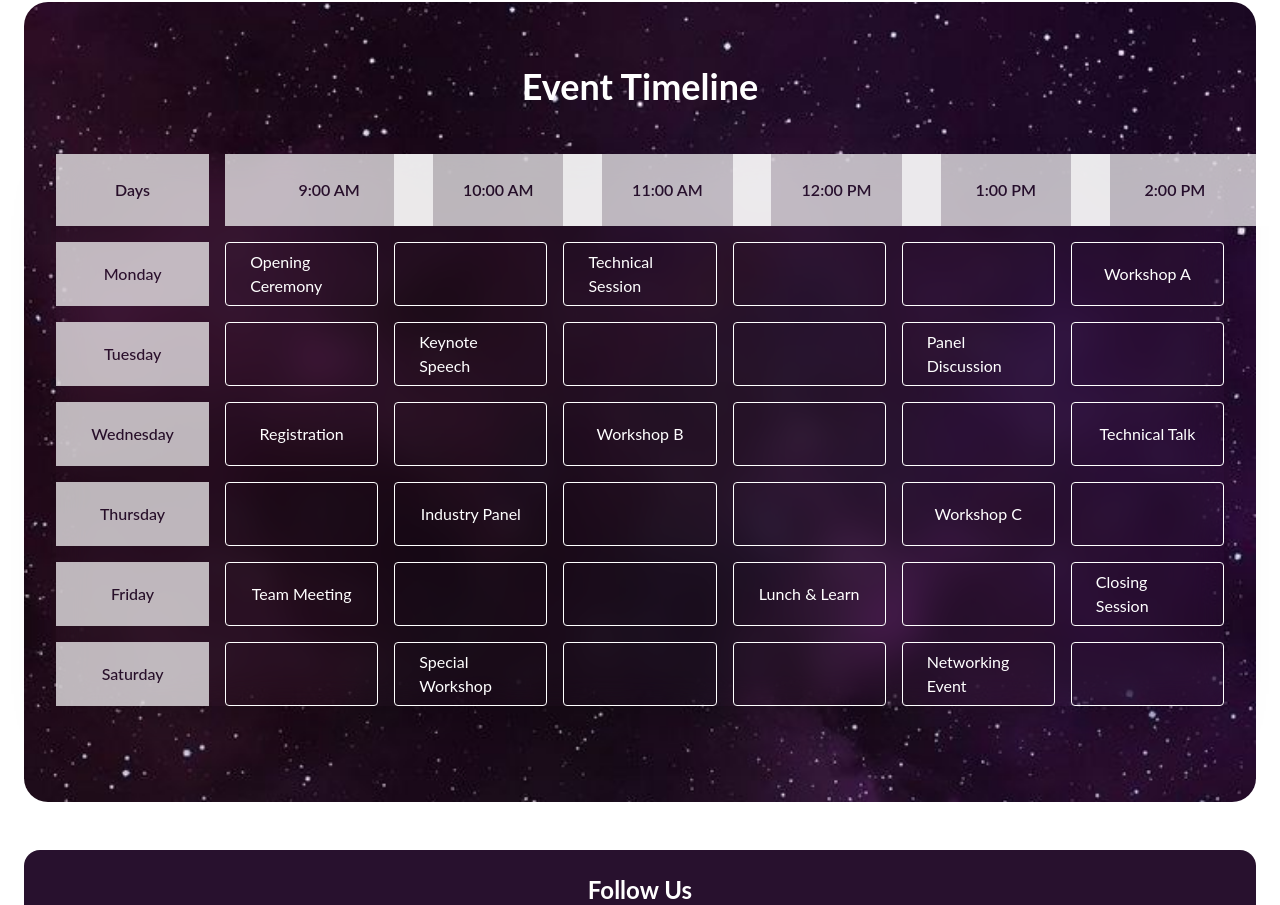
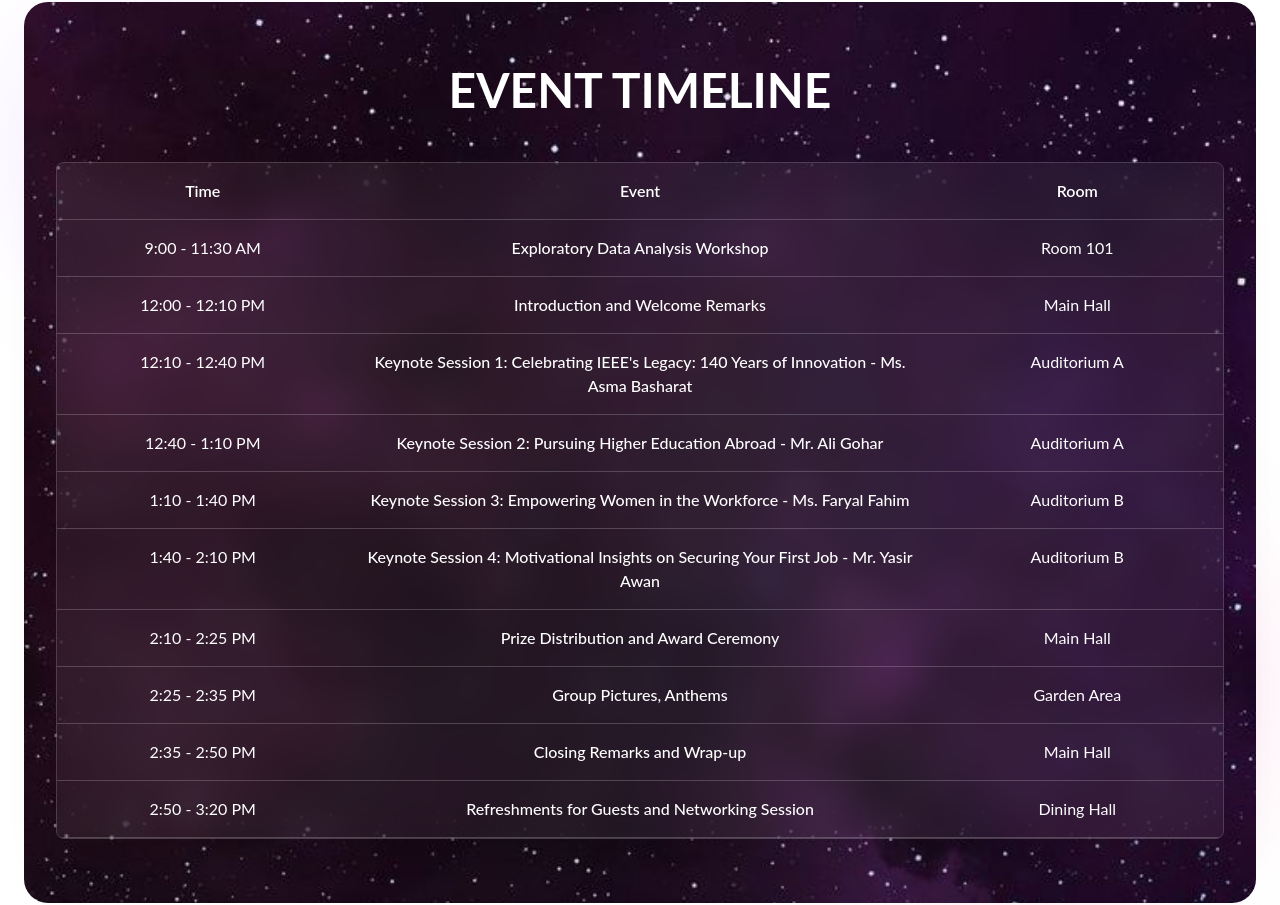
Before and after one commit to IEEE-Kinnaird/WIE-ILS-2025, a React (Vite) app in the folder wie-ils-2025/: page /programs in a window 1280 px wide. Shown: the part 238-1143 px from the top of the page. Built offline with nearby package versions, Linux system fonts and the light colour scheme.

Commit message:
responsiveness done , registration page left

```diff
--- a/wie-ils-2025/src/components/Footer.jsx
+++ b/wie-ils-2025/src/components/Footer.jsx
@@ -3,35 +3,35 @@ import { FaFacebook, FaTwitter, FaLinkedin, FaInstagram } from 'react-icons/fa';
 
 const Footer = () => {
   return (
-    <footer className="bg-[#28112E] text-white p-6 m-6 rounded-2xl">
+    <footer className="bg-[#28112E] text-white p-6 md:p-8 lg:p-10 m-4 md:m-6 rounded-2xl">
       <div className="container mx-auto text-center">
-        <h1 className="text-2xl font-bold mb-4">Follow Us</h1>
+        <h1 className="text-3xl font-bold mb-6">Follow Us</h1>
 
         {/* Social Media Links */}
-        <div className="mb-4 flex justify-center space-x-4">
+        <div className="mb-6 flex justify-center space-x-6">
           <a href="https://www.facebook.com" target="_blank" rel="noopener noreferrer" className="text-white hover:text-[#e065c5] transition duration-200">
-            <FaFacebook size={28} />
+            <FaFacebook size={32} />
           </a>
           <a href="https://www.twitter.com" target="_blank" rel="noopener noreferrer" className="text-white hover:text-[#e065c5] transition duration-200">
-            <FaTwitter size={28} />
+            <FaTwitter size={32} />
           </a>
           <a href="https://www.linkedin.com" target="_blank" rel="noopener noreferrer" className="text-white hover:text-[#e065c5] transition duration-200">
-            <FaLinkedin size={28} />
+            <FaLinkedin size={32} />
           </a>
           <a href="https://www.instagram.com" target="_blank" rel="noopener noreferrer" className="text-white hover:text-[#e065c5] transition duration-200">
-            <FaInstagram size={28} />
+            <FaInstagram size={32} />
           </a>
         </div>
 
         {/* Contact Information */}
-        <div className="mb-4">
-          <h2 className="text-lg font-semibold">Contact Us</h2>
+        <div className="mb-6">
+          <h2 className="text-xl font-semibold mb-2">Contact Us</h2>
           <p className="text-sm mb-1">Address: Kinnaird College for Women University, Lahore, Pakistan</p>
           <p className="text-sm mb-1">Phone: <a href="tel:+9242111000000" className="text-white hover:text-[#e065c5]">+92 42 111 000 000</a></p>
           <p className="text-sm">Email: <a href="mailto:info@kinnaird.edu.pk" className="text-white hover:text-[#e065c5]">info@kinnaird.edu.pk</a></p>
         </div>
 
-        <p className='mb-2 text-gray-500'>Content © Copyright 2025 WIE-ILS</p>
+        <p className='mb-2 text-gray-500 text-sm'>Content © Copyright 2025 WIE-ILS</p>
       </div>
     </footer>
   );
--- a/wie-ils-2025/src/components/Home.jsx
+++ b/wie-ils-2025/src/components/Home.jsx
@@ -19,16 +19,17 @@ function Home() {
         <h1 className="text-2xl md:text-6xl  mb-6 font-bold md:whitespace-nowrap">International Leadership Summit 2025</h1>
 
            {/* Event Details */}
-  <div className="p-6 rounded-lg mt-6 sm:mt-20 shadow-lg mb-6 text-center md:text-left">
+  <div className="p-6 rounded-lg mt-6 sm:mt-20 shadow-lg mb-6 text-left">
     <div className="flex items-center mb-4 justify-start ">
-      <FaCalendarAlt className="mr-2 text-4xl md:text-6xl text-[#e065c5]" />
-      <p className="text-3xl md:text-5xl md:ml-3 font-bold mb-1">April 7-8, 2025</p>
+      <FaCalendarAlt className="mr-2 text-3xl md:text-6xl text-[#e065c5]" />
+      <p className="text-2xl md:text-5xl md:ml-3 font-bold mb-1">April 7-8, 2025</p>
     </div>
-    <div className="flex items-center  justify-start">
-      <FaMapMarkerAlt className="mr-2 text-4xl md:text-6xl mt-1 text-[#e065c5]" />
-      <div className='mt-5'>
-  <p className="font-semibold md:ml-3 text-2xl md:mt-4 md:text-5xl ">Kinnaird College for Women</p>
-  <p className='text-lg md:text-3xl ml-3 mt-3 md:ml-4'>93 Jail Rd, G.O.R.-I, Lahore, Punjab</p>
+    <div className="flex items-center mb-4 justify-start">
+      <FaMapMarkerAlt className="mr-2 text-4xl md:text-6xl mb-10 md:mb-0 text-[#e065c5]" />
+      <div className=''>
+  <p className="text-2xl md:text-5xl md:ml-3 font-bold mb-1 mt-8">Kinnaird College for Women</p>
+
+<p className='text-lg md:text-3xl ml-3 md:ml-4'>93 Jail Rd, G.O.R.-I, Lahore, Punjab</p>
 </div>
     </div>
 
--- a/wie-ils-2025/src/components/Navbar.jsx
+++ b/wie-ils-2025/src/components/Navbar.jsx
@@ -29,9 +29,9 @@ const Navbar = () => {
           </svg>
         </button>
         <div className="flex items-center ml-4">
-          <img src={logo} alt="Logo" className="h-20 w-20" />
-          <img src={wie} alt="WIE Logo" className="h-20 w-48 ml-10" />
-        </div>
+  <img src={logo} alt="Logo" className="h-16 w-16 sm:h-20 sm:w-20" /> {/* Smaller size for mobile */}
+  <img src={wie} alt="WIE Logo" className="h-16 w-32 sm:h-20 sm:w-48 ml-2 sm:ml-10" /> {/* Adjusted size and margin */}
+</div>
       </div>
 
       <header className="bg-[#28112E] shadow-md mt-6 ml-6 mr-6 mb-6  rounded-3xl">
--- a/wie-ils-2025/src/components/Programs.jsx
+++ b/wie-ils-2025/src/components/Programs.jsx
@@ -1,80 +1,107 @@
 import React from 'react';
 
-const TIMES = ["9:00 AM", "10:00 AM", "11:00 AM", "12:00 PM", "1:00 PM", "2:00 PM"];
-const DAYS = ["Monday", "Tuesday", "Wednesday", "Thursday", "Friday", "Saturday"];
-
-const EVENTS = {
-  "Monday": {
-    "9:00 AM": "Opening Ceremony",
-    "11:00 AM": "Technical Session",
-    "2:00 PM": "Workshop A"
+const SCHEDULE = [
+  {
+    time: "9:00 - 11:30 AM",
+    event: "Exploratory Data Analysis Workshop",
+    room: "Room 101"
   },
-  "Tuesday": {
-    "10:00 AM": "Keynote Speech",
-    "1:00 PM": "Panel Discussion"
+  {
+    time: "12:00 - 12:10 PM",
+    event: "Introduction and Welcome Remarks",
+    room: "Main Hall"
   },
-  "Wednesday": {
-    "9:00 AM": "Registration",
-    "11:00 AM": "Workshop B",
-    "2:00 PM": "Technical Talk"
+  {
+    time: "12:10 - 12:40 PM",
+    event: "Keynote Session 1: Celebrating IEEE's Legacy: 140 Years of Innovation - Ms. Asma Basharat",
+    room: "Auditorium A"
   },
-  "Thursday": {
-    "10:00 AM": "Industry Panel",
-    "1:00 PM": "Workshop C"
+  {
+    time: "12:40 - 1:10 PM",
+    event: "Keynote Session 2: Pursuing Higher Education Abroad - Mr. Ali Gohar",
+    room: "Auditorium A"
   },
-  "Friday": {
-    "9:00 AM": "Team Meeting",
-    "12:00 PM": "Lunch & Learn",
-    "2:00 PM": "Closing Session"
+  {
+    time: "1:10 - 1:40 PM",
+    event: "Keynote Session 3: Empowering Women in the Workforce - Ms. Faryal Fahim",
+    room: "Auditorium B"
   },
-  "Saturday": {
-    "10:00 AM": "Special Workshop",
-    "1:00 PM": "Networking Event"
+  {
+    time: "1:40 - 2:10 PM",
+    event: "Keynote Session 4: Motivational Insights on Securing Your First Job - Mr. Yasir Awan",
+    room: "Auditorium B"
+  },
+  {
+    time: "2:10 - 2:25 PM",
+    event: "Prize Distribution and Award Ceremony",
+    room: "Main Hall"
+  },
+  {
+    time: "2:25 - 2:35 PM",
+    event: "Group Pictures, Anthems",
+    room: "Garden Area"
+  },
+  {
+    time: "2:35 - 2:50 PM",
+    event: "Closing Remarks and Wrap-up",
+    room: "Main Hall"
+  },
+  {
+    time: "2:50 - 3:20 PM",
+    event: "Refreshments for Guests and Networking Session",
+    room: "Dining Hall"
   }
-};
+];
 
 function Programs() {
   return (
-    <div className="container mx-auto px-4 py-12 relative">
-      <h1 className="text-4xl font-bold text-white text-center mb-12">
-        Event Timeline
+    <div className="container mx-auto px-4 py-12 relative min-h-screen bg-transparent">
+      <h1 className="text-4xl md:text-5xl font-bold text-white text-center mb-12">
+        EVENT TIMELINE
       </h1>
 
-      <div className="bg-transparent backdrop-blur-lg rounded-lg shadow-2xl">
-        {/* Header Row with Times */}
-        <div className="grid grid-cols-7 gap-4 ">
-          <div className="p-6 font-semibold text-[#28112E] bg-white opacity-70 text-center">Days</div>
-          {TIMES.map((time) => (
-            <div key={time} className="p-4 flex justify-center items-center w-52 font-semibold bg-white opacity-70  text-[#28112E] text-center">
+      <div className="bg-transparent backdrop-blur-lg rounded-lg shadow-2xl overflow-hidden border border-white/20">
+        {/* Desktop View */}
+        <div className="hidden md:grid md:grid-cols-[1fr,2fr,1fr] bg-white/5">
+          {/* Header */}
+          <div className="p-4 font-semibold text-white text-center border-b border-white/20">Time</div>
+          <div className="p-4 font-semibold text-white text-center border-b border-white/20">Event</div>
+          <div className="p-4 font-semibold text-white text-center border-b border-white/20">Room</div>
 
-              {time}
-            </div>
+          {/* Schedule Items */}
+          {SCHEDULE.map((item, index) => (
+            <React.Fragment key={index}>
+              <div className="p-4 text-white border-b border-white/20 text-center hover:bg-white/10 transition-colors">
+                {item.time}
+              </div>
+              <div className="p-4 text-white border-b border-white/20 text-center font-medium hover:bg-white/10 transition-colors">
+                {item.event}
+              </div>
+              <div className="p-4 text-white border-b border-white/20 text-center hover:bg-white/10 transition-colors">
+                {item.room}
+              </div>
+            </React.Fragment>
           ))}
         </div>
 
-        {/* Days and Events Grid */}
-        <div className="bg-transparent">
-          {DAYS.map((day) => (
-            <div key={day} className="grid grid-cols-7 gap-4 mt-4">
-              {/* Day Column */}
-              <div className="flex items-center justify-center h-16 font-medium text-center text-[#28112E] bg-white opacity-70">
-                {day}
-              </div>
-              {/* Time Slots */}
-              {TIMES.map((time) => (
-                <div
-                  key={`${day}-${time}`}
-                  className={`flex items-center justify-center h-16 p-6 transition-transform duration-200 ease-in-out bg-transparent border border-white text-white rounded hover:scale-105 ${
-                    EVENTS[day]?.[time] ? "text-white" : "text-transparent"
-                  }`}
-                >
-                  {EVENTS[day]?.[time] || ""}
-                </div>
-              ))}
+        {/* Mobile View */}
+        <div className="md:hidden">
+          {SCHEDULE.map((item, index) => (
+            <div
+              key={index}
+              className="p-4 border-b border-white/20 hover:bg-white/10 transition-colors"
+            >
+              <div className="text-white/80 text-sm mb-1">{item.time}</div>
+              <div className="text-white font-medium mb-1">{item.event}</div>
+              <div className="text-white/80 text-sm">{item.room}</div>
             </div>
           ))}
         </div>
       </div>
+
+      {/* Decorative Elements */}
+      <div className="absolute top-0 left-0 w-64 h-64 bg-purple-500/20 rounded-full filter blur-3xl -z-10"></div>
+      <div className="absolute bottom-0 right-0 w-96 h-96 bg-pink-500/20 rounded-full filter blur-3xl -z-10"></div>
     </div>
   );
 }
```
Also changed, not shown: wie-ils-2025/src/components/ContactUs.jsx (+40 -26 lines).
